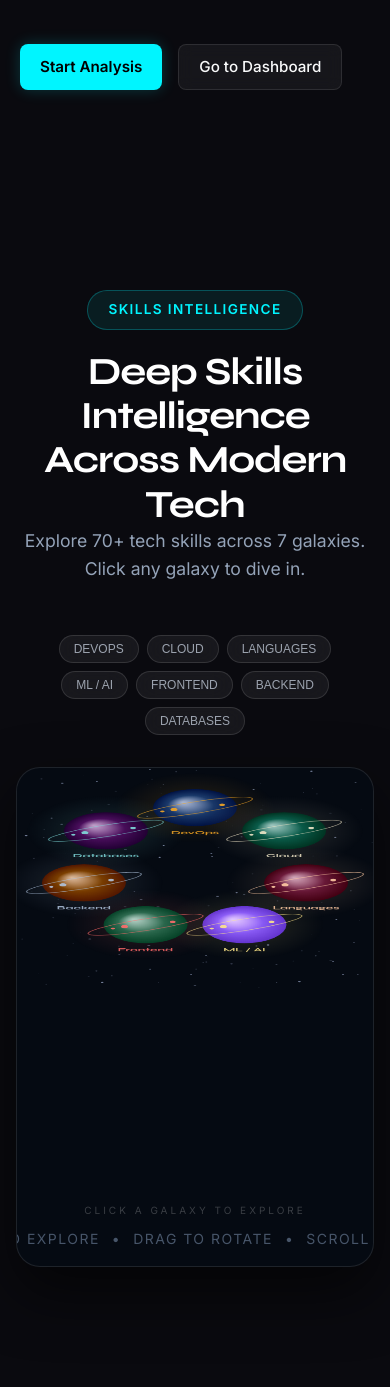
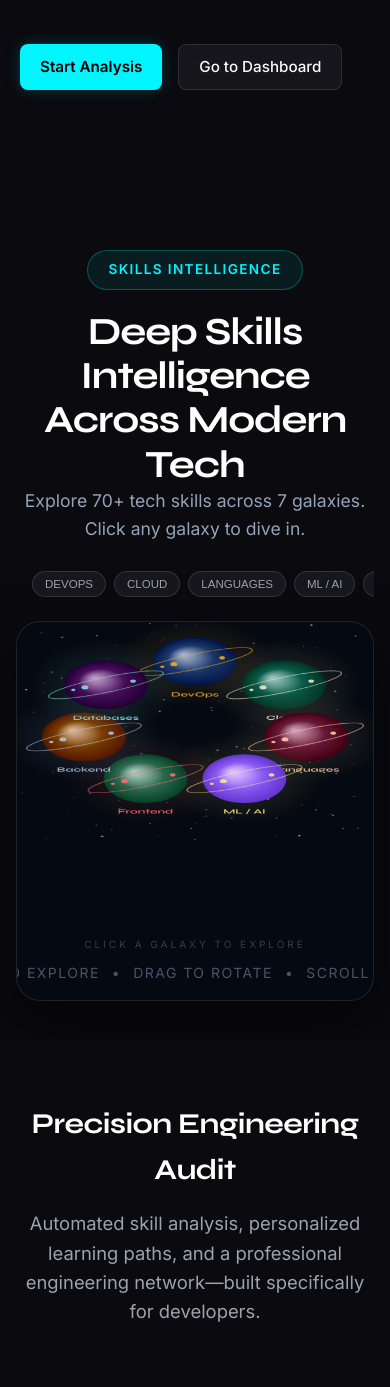
Before and after one commit to AnupamMI/skill-gap-radar, a Flask app: page / in a window 390 px wide. Shown: the part 450-1837 px from the top of the page. Run offline with Flask 3, Linux system fonts and the light colour scheme.

Commit message:
Mobile responsive fix + sidebar + UI improvements

```diff
--- a/templates/index.html
+++ b/templates/index.html
@@ -64,15 +64,23 @@
 
   /* ── Section ── */
   .skills-galaxy-section {
-    padding: 80px 16px 100px;
+    padding: 80px 16px 60px; /* reduced bottom padding */
     position: relative;
     overflow: hidden;
   }
   @media (max-width: 768px) {
-    .skills-galaxy-section { padding-top: 120px; }
+    .skills-galaxy-section {
+        padding-top: 80px; /* was 120px — too much */
+        padding-bottom: 40px;
+    }
   }
 
   .galaxy-header { margin-bottom: 52px; }
+  /* Tighten the galaxy header on mobile */
+  @media (max-width: 640px) {
+      .galaxy-header { margin-bottom: 28px; } /* was 52px */
+      .galaxy-subtitle { font-size: 0.95rem; }
+  }
   .galaxy-eyebrow {
     display: inline-flex; align-items: center; gap: 8px;
     font-size: 0.85rem; font-weight: 600; letter-spacing: 0.1em;
@@ -94,9 +102,17 @@
 
   /* ── Filter bar ── */
   .category-filters {
-    display: flex; flex-wrap: wrap; justify-content: center;
-    gap: 8px; margin-bottom: 32px; padding: 0 16px;
+    display: flex;
+    flex-wrap: nowrap; /* prevent wrapping */
+    justify-content: flex-start;
+    gap: 8px;
+    margin-bottom: 24px;
+    padding: 0 16px;
+    overflow-x: auto;
+    -webkit-overflow-scrolling: touch;
+    scrollbar-width: none; /* hide scrollbar Firefox */
   }
+  .category-filters::-webkit-scrollbar { display: none; } /* hide scrollbar Chrome */
   .filter-btn {
     padding: 8px 18px; border-radius: 9999px;
     font-size: 0.8rem; font-weight: 500;
@@ -119,13 +135,23 @@
   /* ── Canvas container ── */
   .galaxy-canvas-container {
     position: relative;
-    height: 560px; width: 100%; max-width: 980px; margin: 0 auto;
-    border-radius: 24px; overflow: hidden;
-    background: #050a12; border: 1px solid rgba(255,255,255,0.1);
+    height: 420px; /* was 560px — too tall for mobile */
+    width: 100%;
+    max-width: 980px;
+    margin: 0 auto;
+    border-radius: 24px;
+    overflow: hidden;
+    background: #050a12;
+    border: 1px solid rgba(255,255,255,0.1);
     box-shadow: 0 25px 60px rgba(0,0,0,0.6);
   }
-  @media (min-width: 768px)  { .galaxy-canvas-container { height: 660px; } }
-  @media (max-width: 640px)  { .galaxy-canvas-container { height: 500px; } .filter-btn { padding: 6px 14px; font-size: 0.75rem; } }
+  @media (min-width: 768px) {
+    .galaxy-canvas-container { height: 660px; }
+  }
+  @media (max-width: 640px) {
+    .galaxy-canvas-container { height: 380px; } /* was 500px */
+    .filter-btn { padding: 6px 12px; font-size: 0.72rem; }
+  }
 
   /* ── Hint text ── */
   .galaxy-hint-text {
```
